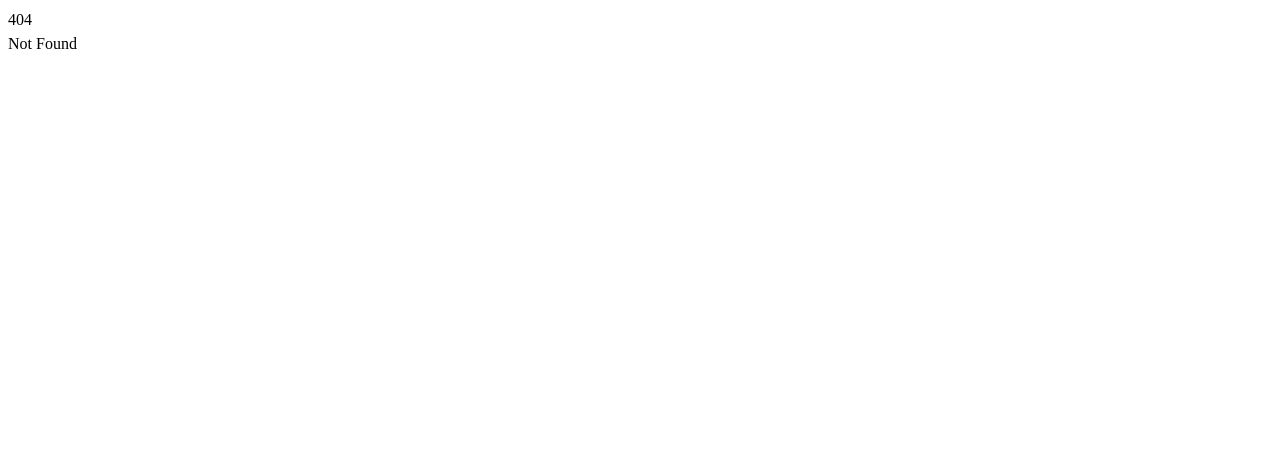
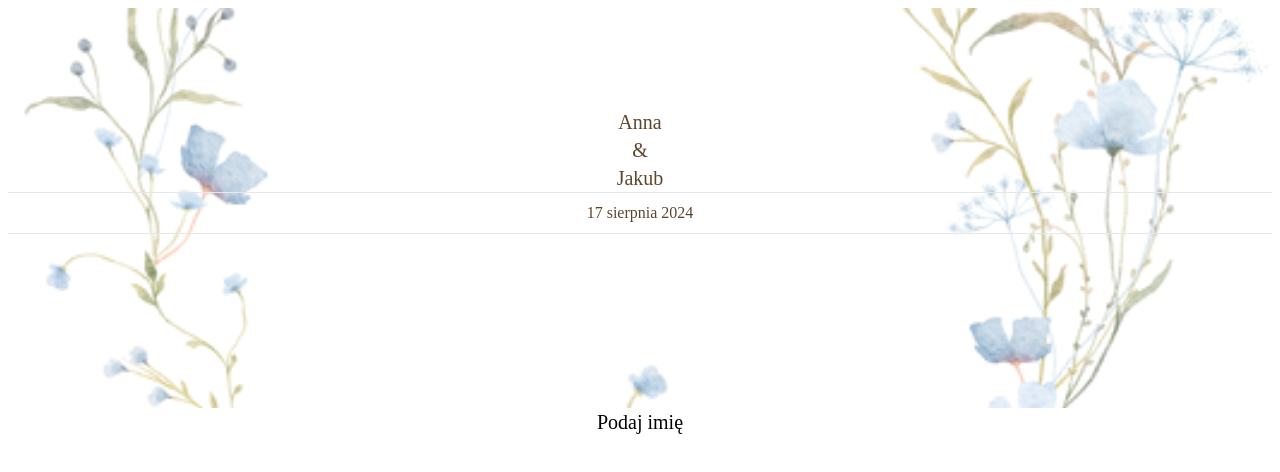
Before and after one commit to BarHanSolo/guestbook, a SvelteKit app: page /invitation in a window 1280 px wide. Before the commit this address had no page. Shown: the top 472 px of the page. Built offline with nearby package versions, Linux system fonts and the light colour scheme.

Commit message:
Changes to be committed: 	new file:   src/routes/invitation/+page.svelte 	new file:   static/blue_flowers_bg.png 	new file:   static/s.webp kwiatuszki i widok do ich wyświetlania

```diff
--- /dev/null
+++ b/src/routes/invitation/+page.svelte
@@ -0,0 +1,35 @@
+<script>
+
+</script>
+
+<section class="flex flex-col gap-4 bg-cover bg-center relative firstImpresion">
+	<div class="absolute inset-0 bg-white opacity-30 z-0"></div> <!-- Tło z niską przezroczystością -->
+	<div class="relative z-10 invtext">
+		<h2 class="text-center text-xl text-millbrook-900">Anna</h2>
+		<h2 class="text-center text-xl text-millbrook-900">&</h2>
+		<h2 class="text-center text-xl text-millbrook-900">Jakub</h2>
+		<div class="text-center">
+			<hr class="border-t text-millbrook-900 mb-2">
+			<span class="text-millbrook-900">17 sierpnia 2024</span>
+			<hr class="border-t text-millbrook-900 mt-2">
+		</div>
+	</div>
+</section>
+<section class="flex flex-col gap-4 relative">
+	<h1 class="text-center text-xl">Podaj imię</h1>
+
+</section>
+
+<style>
+	.firstImpresion {
+		background-image: url('/blue_flowers_bg.png');
+		background-size: cover; /* Obrazek wypełnia całą sekcję */
+		background-position: center; /* Obrazek wyśrodkowany */
+		width: 100%; /* Wypełnia szerokość */
+		height: 50vh; /* Możesz zmienić na inną wartość, jeśli chcesz innej wysokości */
+		position: relative;
+	}
+	.invtext {
+		top: 25%
+	}
+</style>
```
Also changed, not shown: static/blue_flowers_bg.png (added), static/s.webp (added).
